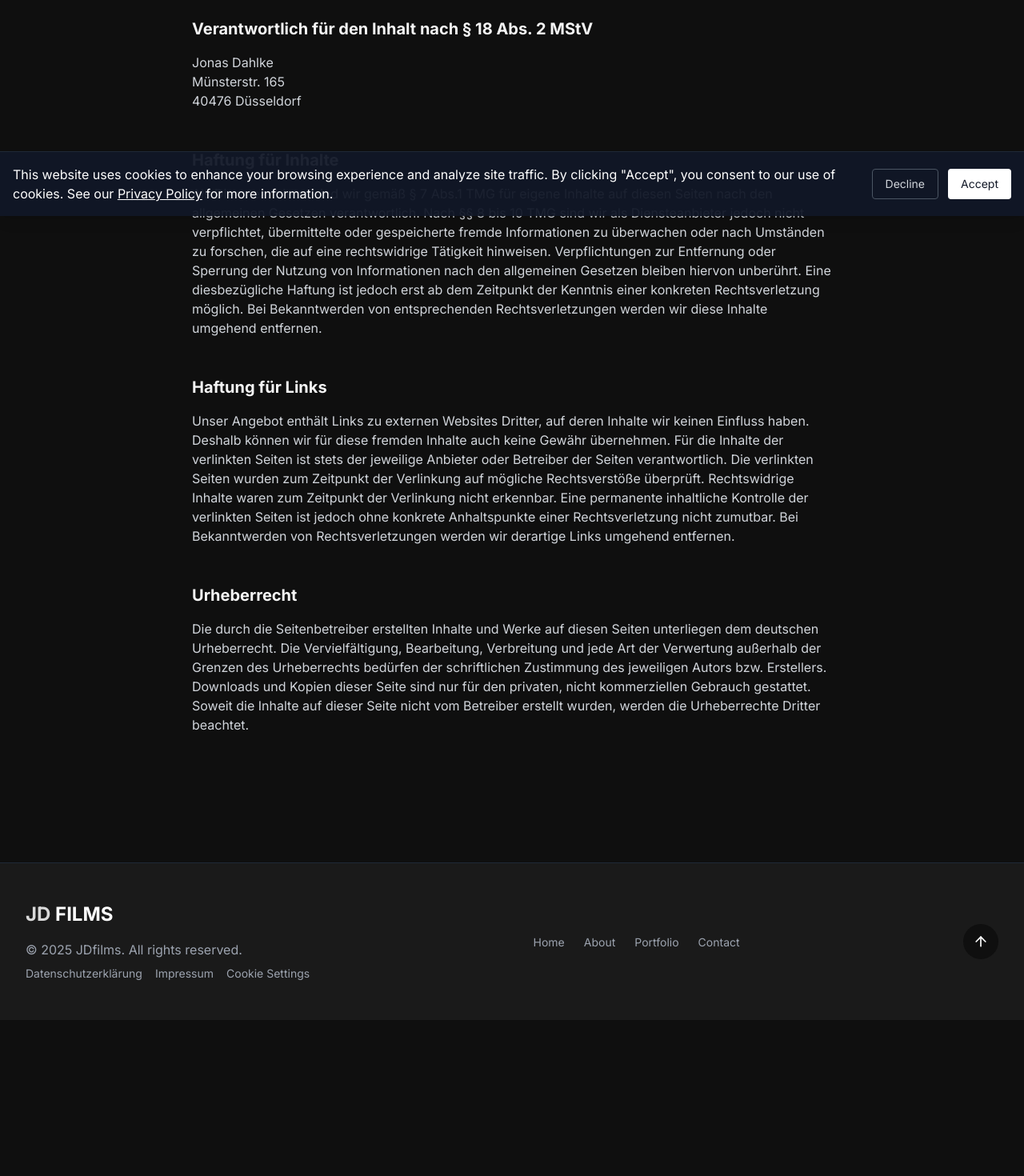
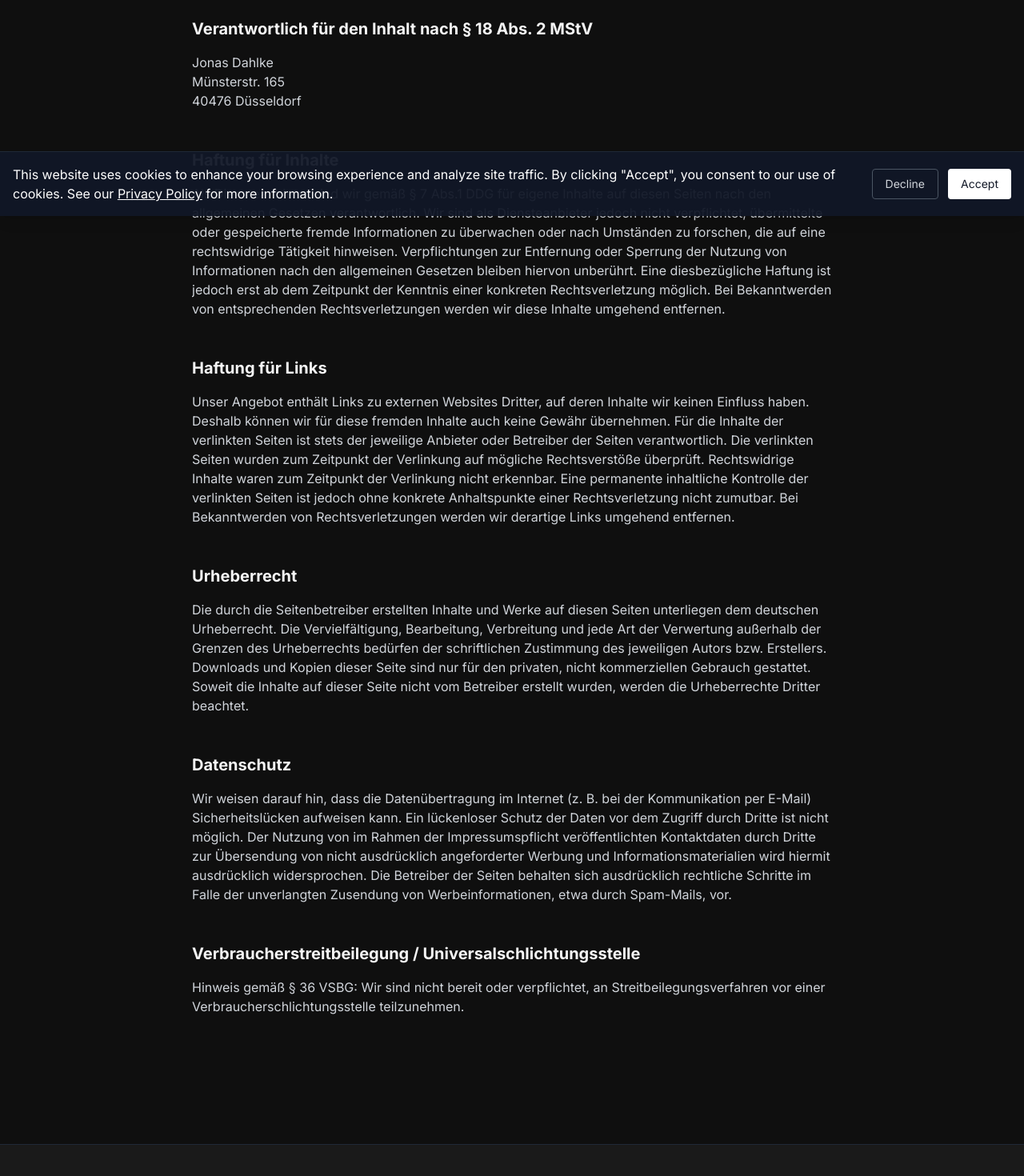
Before and after one commit to jodahlke/jodafilms, a Next.js app: page /imprint in a window 1280 px wide. Shown: the part 530-2000 px from the top of the page at 80% size. Before the commit the page ends 1805 px from the top, so only its background shows below. Built offline with nearby package versions, Linux system fonts and the light colour scheme.

Commit message:
Localize imprint page to German (Impressum) and update content

```diff
--- a/src/app/imprint/page.tsx
+++ b/src/app/imprint/page.tsx
@@ -44,7 +44,7 @@ export default function Impressum() {
           <section className="mb-8">
             <h2 className="text-xl font-bold mb-4">Haftung für Inhalte</h2>
             <p className="mb-4 text-gray-300">
-              Als Diensteanbieter sind wir gemäß § 7 Abs.1 TMG für eigene Inhalte auf diesen Seiten nach den allgemeinen Gesetzen verantwortlich. Nach §§ 8 bis 10 TMG sind wir als Diensteanbieter jedoch nicht verpflichtet, übermittelte oder gespeicherte fremde Informationen zu überwachen oder nach Umständen zu forschen, die auf eine rechtswidrige Tätigkeit hinweisen. Verpflichtungen zur Entfernung oder Sperrung der Nutzung von Informationen nach den allgemeinen Gesetzen bleiben hiervon unberührt. Eine diesbezügliche Haftung ist jedoch erst ab dem Zeitpunkt der Kenntnis einer konkreten Rechtsverletzung möglich. Bei Bekanntwerden von entsprechenden Rechtsverletzungen werden wir diese Inhalte umgehend entfernen.
+              Als Diensteanbieter sind wir gemäß § 7 Abs.1 DDG für eigene Inhalte auf diesen Seiten nach den allgemeinen Gesetzen verantwortlich. Wir sind als Diensteanbieter jedoch nicht verpflichtet, übermittelte oder gespeicherte fremde Informationen zu überwachen oder nach Umständen zu forschen, die auf eine rechtswidrige Tätigkeit hinweisen. Verpflichtungen zur Entfernung oder Sperrung der Nutzung von Informationen nach den allgemeinen Gesetzen bleiben hiervon unberührt. Eine diesbezügliche Haftung ist jedoch erst ab dem Zeitpunkt der Kenntnis einer konkreten Rechtsverletzung möglich. Bei Bekanntwerden von entsprechenden Rechtsverletzungen werden wir diese Inhalte umgehend entfernen.
             </p>
           </section>
 
@@ -61,6 +61,20 @@ export default function Impressum() {
               Die durch die Seitenbetreiber erstellten Inhalte und Werke auf diesen Seiten unterliegen dem deutschen Urheberrecht. Die Vervielfältigung, Bearbeitung, Verbreitung und jede Art der Verwertung außerhalb der Grenzen des Urheberrechts bedürfen der schriftlichen Zustimmung des jeweiligen Autors bzw. Erstellers. Downloads und Kopien dieser Seite sind nur für den privaten, nicht kommerziellen Gebrauch gestattet. Soweit die Inhalte auf dieser Seite nicht vom Betreiber erstellt wurden, werden die Urheberrechte Dritter beachtet.
             </p>
           </section>
+
+          <section className="mb-8">
+            <h2 className="text-xl font-bold mb-4">Datenschutz</h2>
+            <p className="mb-4 text-gray-300">
+              Wir weisen darauf hin, dass die Datenübertragung im Internet (z. B. bei der Kommunikation per E-Mail) Sicherheitslücken aufweisen kann. Ein lückenloser Schutz der Daten vor dem Zugriff durch Dritte ist nicht möglich. Der Nutzung von im Rahmen der Impressumspflicht veröffentlichten Kontaktdaten durch Dritte zur Übersendung von nicht ausdrücklich angeforderter Werbung und Informationsmaterialien wird hiermit ausdrücklich widersprochen. Die Betreiber der Seiten behalten sich ausdrücklich rechtliche Schritte im Falle der unverlangten Zusendung von Werbeinformationen, etwa durch Spam-Mails, vor.
+            </p>
+          </section>
+
+          <section className="mb-8">
+            <h2 className="text-xl font-bold mb-4">Verbraucherstreitbeilegung / Universalschlichtungsstelle</h2>
+            <p className="mb-4 text-gray-300">
+              Hinweis gemäß § 36 VSBG: Wir sind nicht bereit oder verpflichtet, an Streitbeilegungsverfahren vor einer Verbraucherschlichtungsstelle teilzunehmen.
+            </p>
+          </section>
         </div>
       </div>
       <Footer />
```
